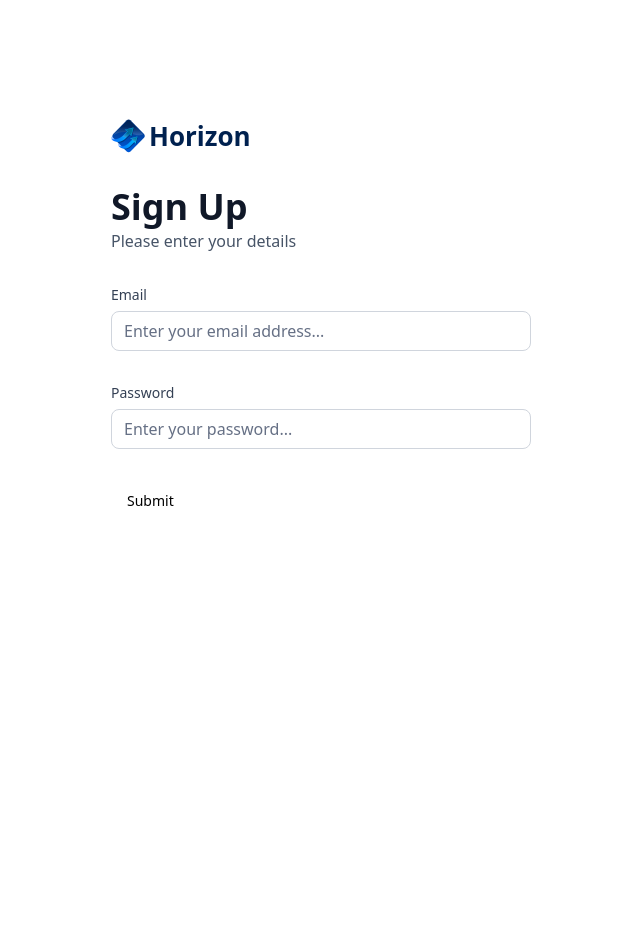
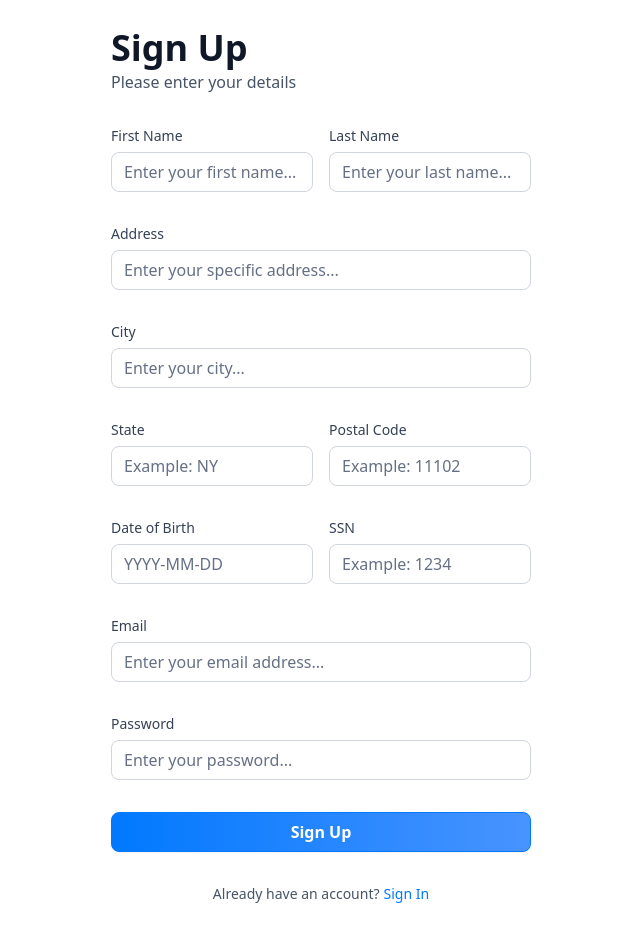
Before and after one commit to Saunders868/banking-application, a Next.js app: page /sign-up in a window 1280 px wide. Shown: the part 80-1022 px from the top of the page, without its empty margins (319-959 px from the left). Before the commit the page ends 800 px from the top, so only its background shows below. Built offline with nearby package versions, Linux system fonts and the light colour scheme.

Commit message:
finished frontend for sign in and sign up pages

```diff
--- a/components/AuthForm.tsx
+++ b/components/AuthForm.tsx
@@ -10,21 +10,48 @@
 import { Form } from "@/components/ui/form";
 import CustomInput from "./CustomInput";
 import { formSchema } from "@/lib/utils";
+import { Loader2 } from "lucide-react";
+import { useRouter } from "next/navigation";
 
 const AuthForm = ({ type }: { type: string }) => {
+  const router = useRouter();
   const [user, setUser] = useState(null);
+  const [isLoading, setIsLoading] = useState(false);
 
-  const form = useForm<z.infer<typeof formSchema>>({
-    resolver: zodResolver(formSchema),
+  const authFormSchema = formSchema(type);
+
+  const form = useForm<z.infer<typeof authFormSchema>>({
+    resolver: zodResolver(authFormSchema),
     defaultValues: {
       email: "",
       password: "",
     },
   });
 
-  function onSubmit(values: z.infer<typeof formSchema>) {
-    console.log(values);
-  }
+  const onSubmit = async (values: z.infer<typeof authFormSchema>) => {
+    setIsLoading(true);
+
+    try {
+      // sign up with appwrite
+      // create plaid link tokem
+
+      if (type === "sign-up") {
+        // const newUser = await signUp(values)
+        // setUser(newUser)
+      }
+      if (type === "sign-in") {
+        // const response = await signIn({
+        //     email: values.email,
+        //     password: values.password
+        // })
+        // if (response) router.push("/")
+      }
+    } catch (error) {
+      console.log(error);
+    } finally {
+      setIsLoading(false);
+    }
+  };
   return (
     <section className="auth-form">
       <header className="flex flex-col gap-5 md:gap-8">
@@ -59,6 +86,72 @@
         <>
           <Form {...form}>
             <form onSubmit={form.handleSubmit(onSubmit)} className="space-y-8">
+              {type === "sign-up" && (
+                <>
+                  <div className="flex gap-4">
+                    <CustomInput
+                      name="firstName"
+                      label="First Name"
+                      type="text"
+                      placeholder="Enter your first name..."
+                      form={form}
+                    />
+                    <CustomInput
+                      name="lastName"
+                      label="Last Name"
+                      type="text"
+                      placeholder="Enter your last name..."
+                      form={form}
+                    />
+                  </div>
+                  <CustomInput
+                    name="address1"
+                    label="Address"
+                    type="text"
+                    placeholder="Enter your specific address..."
+                    form={form}
+                  />
+                  <CustomInput
+                    name="city"
+                    label="City"
+                    type="text"
+                    placeholder="Enter your city..."
+                    form={form}
+                  />
+                  <div className="flex gap-4">
+                    <CustomInput
+                      name="state"
+                      label="State"
+                      type="text"
+                      placeholder="Example: NY"
+                      form={form}
+                    />
+                    <CustomInput
+                      name="postalCode"
+                      label="Postal Code"
+                      type="text"
+                      placeholder="Example: 11102"
+                      form={form}
+                    />
+                  </div>
+                  <div className="flex gap-4">
+                    <CustomInput
+                      name="dateOfBirth"
+                      label="Date of Birth"
+                      type="text"
+                      placeholder="YYYY-MM-DD"
+                      form={form}
+                    />
+                    <CustomInput
+                      name="ssn"
+                      label="SSN"
+                      type="text"
+                      placeholder="Example: 1234"
+                      form={form}
+                    />
+                  </div>
+                </>
+              )}
               <CustomInput
                 name="email"
                 label="Email"
@@ -73,9 +166,37 @@
                 placeholder="Enter your password..."
                 form={form}
               />
-              <Button type="submit">Submit</Button>
+
+              <div className="flex flex-col gap-4">
+                <Button className="form-btn" disabled={isLoading} type="submit">
+                  {isLoading ? (
+                    <>
+                      <Loader2 size={20} className="animate-spin" /> &nbsp;
+                      Loading...
+                    </>
+                  ) : type === "sign-in" ? (
+                    "Sign In"
+                  ) : (
+                    "Sign Up"
+                  )}
+                </Button>
+              </div>
             </form>
           </Form>
+
+          <footer className="flex justify-center gap-1">
+            <p className="text-14 font-normal text-gray-600">
+              {type === "sign-in"
+                ? "Don't have an account?"
+                : "Already have an account?"}
+            </p>
+            <Link
+              href={type === "sign-in" ? "/sign-up" : "/sign-in"}
+              className="form-link"
+            >
+              {type === "sign-in" ? "Sign Up" : "Sign In"}
+            </Link>
+          </footer>
         </>
       )}
     </section>
--- a/components/CustomInput.tsx
+++ b/components/CustomInput.tsx
@@ -9,11 +9,13 @@
 import { Control, FieldPath } from "react-hook-form";
 import { z } from "zod";
 
+const authFormSchema = formSchema("sign-up");
+
 type Props = {
   form: {
-    control: Control<z.infer<typeof formSchema>>;
+    control: Control<z.infer<typeof authFormSchema>>;
   };
-  name: FieldPath<z.infer<typeof formSchema>>;
+  name: FieldPath<z.infer<typeof authFormSchema>>;
   type: string;
   label: string;
   placeholder: string;
--- a/lib/utils.ts
+++ b/lib/utils.ts
@@ -195,7 +195,21 @@
   return date > twoDaysAgo ? "Processing" : "Success";
 };
 
-export const formSchema = z.object({
-  email: z.string().email(),
-  password: z.string().min(8),
-});
+export const formSchema = (type: string) =>
+  z.object({
+    // sign up
+    firstName: type === "sign-in" ? z.string().optional() : z.string().min(3),
+    lastName: type === "sign-in" ? z.string().optional() : z.string().min(3),
+    address1: type === "sign-in" ? z.string().optional() : z.string().max(50),
+    city: type === "sign-in" ? z.string().optional() : z.string().max(50),
+    state:
+      type === "sign-in" ? z.string().optional() : z.string().max(2).min(2),
+    postalCode:
+      type === "sign-in" ? z.string().optional() : z.string().min(3).max(6),
+    dateOfBirth: type === "sign-in" ? z.string().optional() : z.string().min(3),
+    ssn: type === "sign-in" ? z.string().optional() : z.string().min(3),
+
+    // both
+    email: z.string().email(),
+    password: z.string().min(8),
+  });
```
